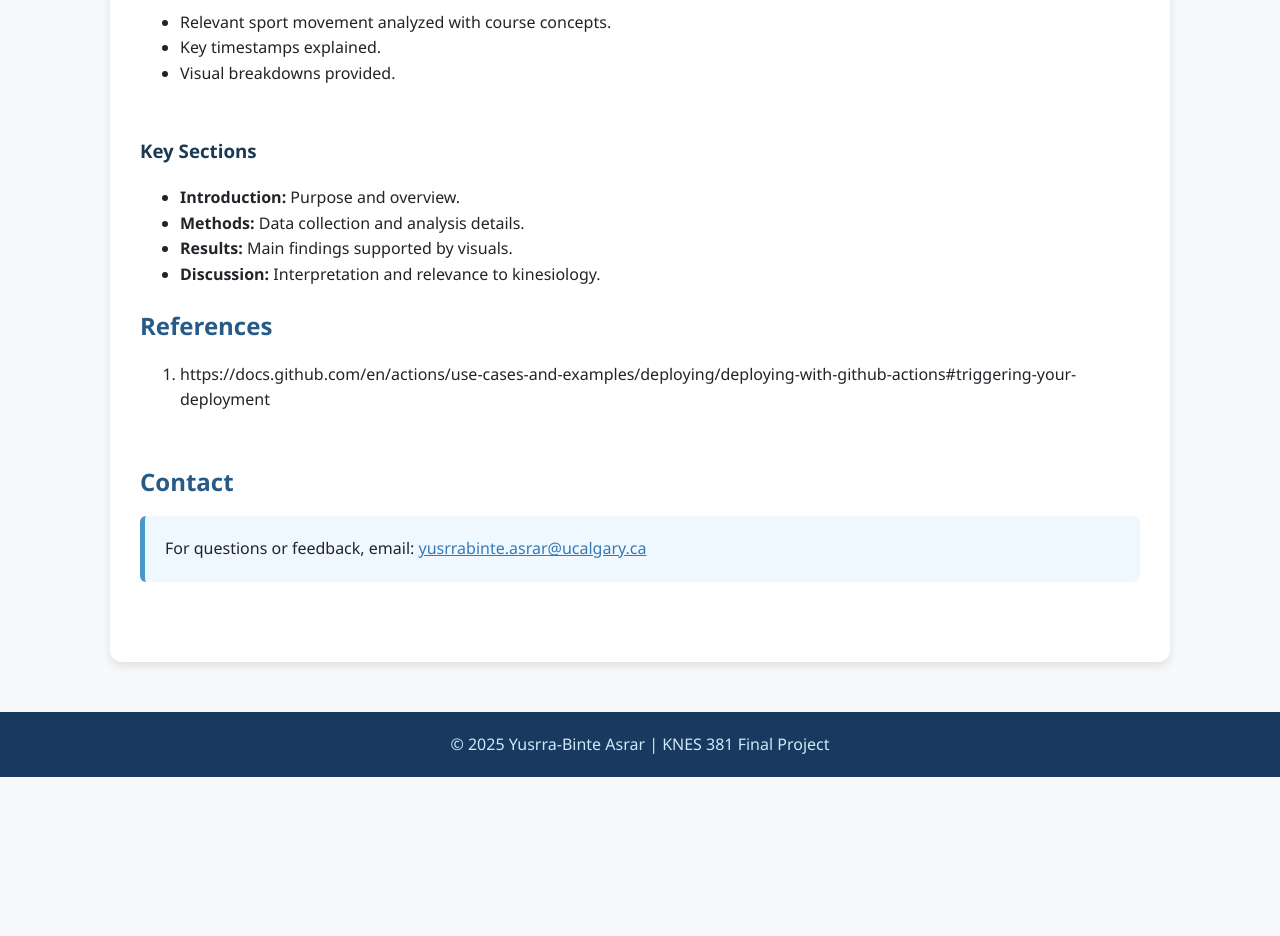
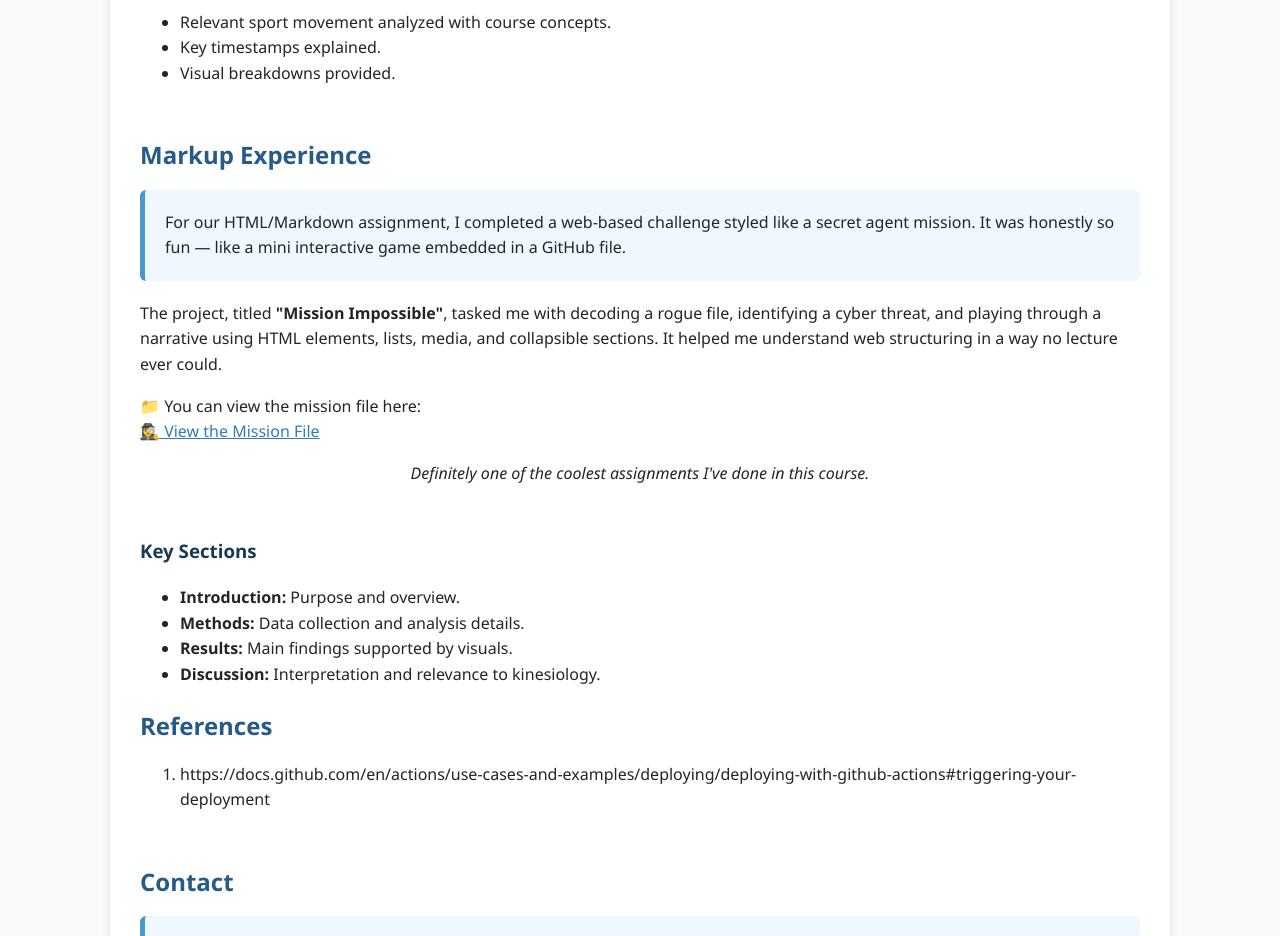
Before and after one commit to yusrraasrar/Knes381, a plain HTML site: page index.html in a window 1280 px wide. Shown: the part 2000-2936 px from the top of the page. Before the commit the page ends 2777 px from the top, so only its background shows below. Drawn offline with Linux system fonts and the light colour scheme.

Commit message:
readded missin impossible

```diff
--- a/index.html
+++ b/index.html
@@ -160,6 +160,26 @@
     </ul>
   </section>
 
+  <section id="markup">
+  <h2>Markup Experience</h2>
+  <div class="highlight">
+    For our HTML/Markdown assignment, I completed a web-based challenge styled like a secret agent mission. It was honestly so fun — like a mini interactive game embedded in a GitHub file.
+  </div>
+
+  <p>
+    The project, titled <strong>"Mission Impossible"</strong>, tasked me with decoding a rogue file, identifying a cyber threat, and playing through a narrative using HTML elements, lists, media, and collapsible sections. It helped me understand web structuring in a way no lecture ever could.
+  </p>
+
+  <p>
+    📁 You can view the mission file here:<br>
+    <a href="markupassignment.md" target="_blank">🕵️‍♀️ View the Mission File</a>
+  </p>
+
+  <p style="font-style: italic; text-align: center;">
+    Definitely one of the coolest assignments I've done in this course.
+  </p>
+</section>
+
 
     <h3>Key Sections</h3>
     <ul>
```
